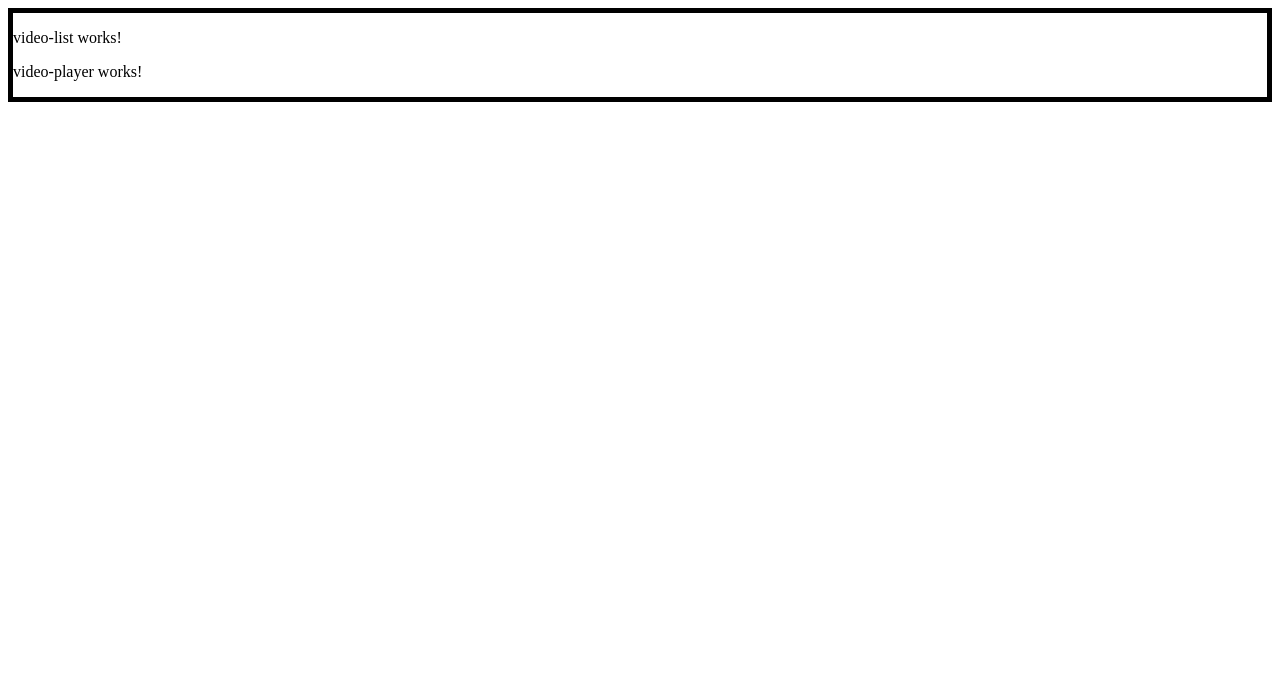
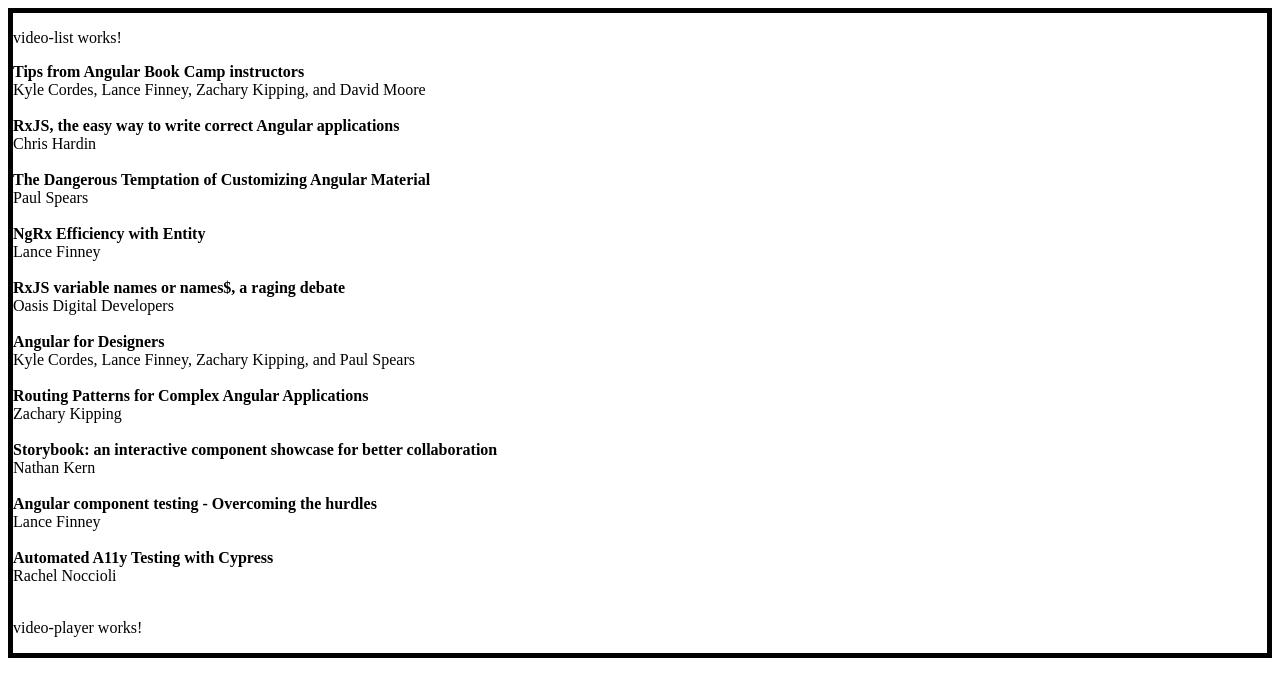
Before and after one commit to ADerbak/Angular_Workshop_App, an Angular app: page /dashboard in a window 1280 px wide. Shown: the top 696 px of the page. Built offline with nearby package versions, Linux system fonts and the light colour scheme.

Commit message:
Adds video list. Deploys

```diff
--- a/package.json
+++ b/package.json
@@ -18,6 +18,7 @@
     "@angular/platform-browser": "^16.2.0",
     "@angular/platform-browser-dynamic": "^16.2.0",
     "@angular/router": "^16.2.0",
+    "prettier": "^3.0.3",
     "rxjs": "~7.8.0",
     "tslib": "^2.3.0",
     "zone.js": "~0.13.0"
--- a/src/app/dashboard/video-list/video-list.component.html
+++ b/src/app/dashboard/video-list/video-list.component.html
@@ -1 +1,6 @@
 <p>video-list works!</p>
+<div *ngFor = "let video of videoList">
+   <strong>{{video.title}}</strong>
+    <br>{{video.author}}
+    <br><br>
+</div>
--- a/src/app/dashboard/video-list/video-list.component.ts
+++ b/src/app/dashboard/video-list/video-list.component.ts
@@ -10,7 +10,7 @@ import { Video } from '../types'
   styleUrls: ['./video-list.component.css']
 })
 export class VideoListComponent {
-
+    videoList = videos;
 }
 
 
```
Also changed, not shown: 1 other file (tests, documents, lock files or other folders).
